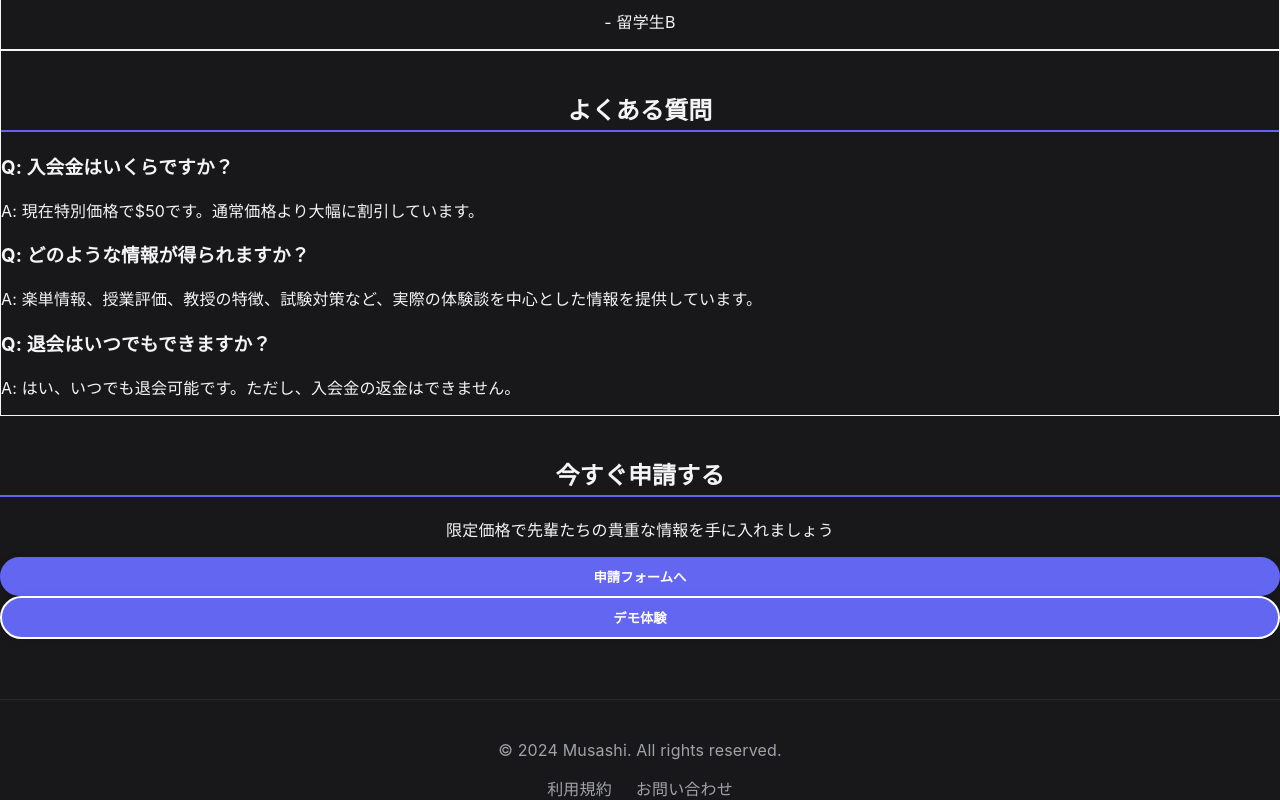
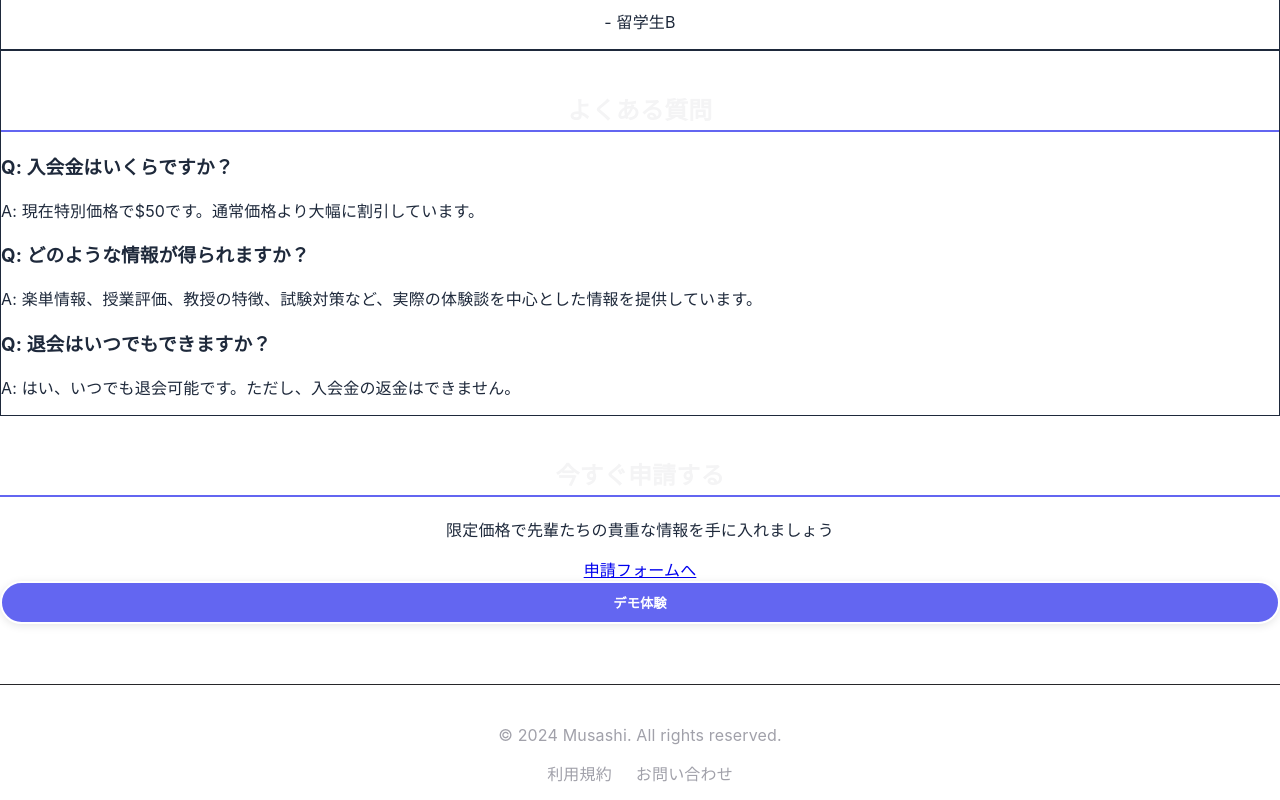
Before and after one commit to Sotaro-Ichii/kimuchi-site, a React (Vite) app: page / in a window 1280 px wide. Shown: the part 1556-2356 px from the top of the page. Built offline with nearby package versions, Linux system fonts and the light colour scheme; no server answers; the database is empty.

Commit message:
resize again

```diff
--- a/src/index.css
+++ b/src/index.css
@@ -172,12 +172,12 @@ footer a:hover {
 
 /* --- 優先度を最大化するため、ファイル末尾にも再定義 --- */
 body {
-  background-color: #18181b !important;
-  color: #f4f4f5 !important;
+  background-color: #ffffff !important;
+  color: #1e293b !important;
 }
 
 #root {
-  background-color: #18181b !important;
+  background-color: #ffffff !important;
 }
 
 /* コメント投稿フォーム専用 明るい入力欄（セレクタ強化） */
--- a/src/pages/LandingPage.jsx
+++ b/src/pages/LandingPage.jsx
@@ -96,7 +96,7 @@ function LandingPage() {
     <div className="min-h-screen bg-gradient-to-b from-slate-50 to-white text-slate-800">
       {/* ヒーローセクション */}
       <section className="w-full max-w-4xl mx-auto px-4 py-8 text-center">
-        <img src="/logo.png" alt="Musashi logo" className="w-20 h-20 md:w-28 md:h-28 mx-auto mb-6 object-contain" />
+        <img src="/logo.png" alt="Musashi logo" className="w-24 h-24 md:w-32 md:h-32 mx-auto mb-6 object-contain shadow-lg" />
         <p className="text-base md:text-lg mb-8 font-light leading-relaxed max-w-2xl mx-auto text-slate-700">
           とある大学の、完全非公開の授業評価コミュニティ。<br />
           編入成功者たちからの楽単情報を、圧倒的に安い入会金で手に入れることができます。
@@ -164,7 +164,9 @@ function LandingPage() {
         {/* CTAボタン */}
         <div className="flex flex-col sm:flex-row gap-4 justify-center items-center mb-8">
           <a
-            href="#apply"
+            href="https://forms.gle/your-application-form-url"
+            target="_blank"
+            rel="noopener noreferrer"
             className="inline-flex items-center gap-3 bg-gradient-to-r from-blue-600 to-blue-700 text-white rounded-full px-6 py-3 text-base font-bold shadow-lg no-underline transition-all duration-200 hover:scale-105 hover:shadow-xl"
           >
             まずは申請する <FaArrowRight className="text-lg" />
@@ -279,9 +281,14 @@ function LandingPage() {
           <h2 className="text-xl md:text-2xl font-bold mb-4">今すぐ申請する</h2>
           <p className="text-sm md:text-base text-blue-100 mb-6">限定価格で先輩たちの貴重な情報を手に入れましょう</p>
           <div className="flex flex-col sm:flex-row gap-4 justify-center">
-            <button className="bg-white text-blue-600 px-6 md:px-8 py-3 rounded-full font-bold hover:bg-blue-50 transition-colors text-sm md:text-base">
+            <a
+              href="https://forms.gle/your-application-form-url"
+              target="_blank"
+              rel="noopener noreferrer"
+              className="bg-white text-blue-600 px-6 md:px-8 py-3 rounded-full font-bold hover:bg-blue-50 transition-colors text-sm md:text-base inline-block text-center"
+            >
               申請フォームへ
-            </button>
+            </a>
             <button
               onClick={handleDemoLogin}
               className="border-2 border-white text-white px-6 md:px-8 py-3 rounded-full font-bold hover:bg-white hover:text-blue-600 transition-colors text-sm md:text-base"
```
